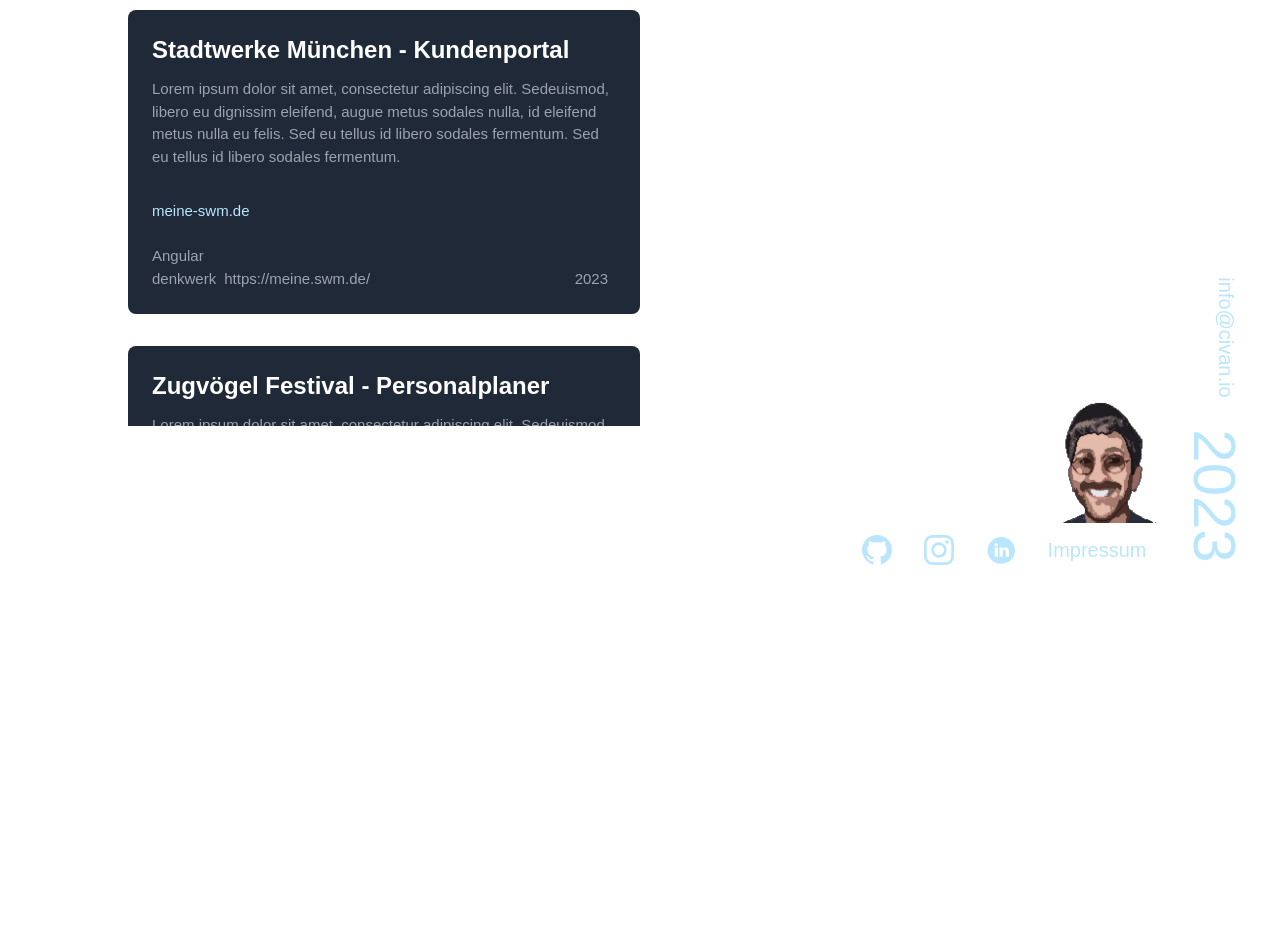
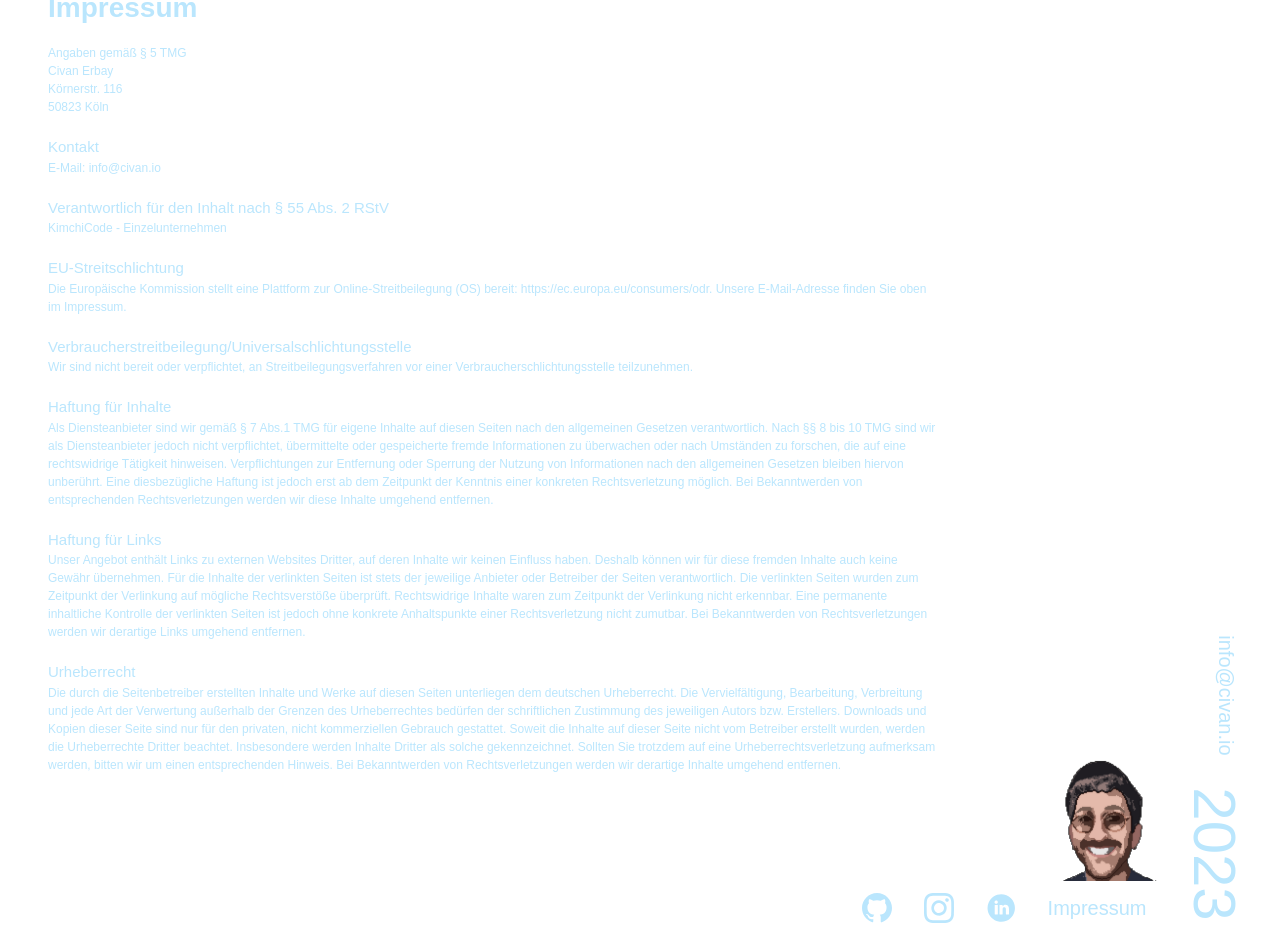
Before and after one commit to CivanErbay/newportfolio, a Vue app: page /impressum in a window 1280 px wide. Shown: the part 258-1197 px from the top of the page. Before the commit the page ends 839 px from the top, so only its background shows below. Built offline with nearby package versions, Linux system fonts and the light colour scheme; a web font is replaced by a local one.

Commit message:
Add routing and impressum

```diff
--- a/package.json
+++ b/package.json
@@ -11,7 +11,8 @@
     "type-check": "vue-tsc --noEmit -p tsconfig.vitest.json --composite false"
   },
   "dependencies": {
-    "vue": "^3.3.4"
+    "vue": "^3.3.4",
+    "vue-router": "^4.2.4"
   },
   "devDependencies": {
     "@tsconfig/node18": "^18.2.0",
@@ -24,6 +25,7 @@
     "jsdom": "^22.1.0",
     "npm-run-all": "^4.1.5",
     "postcss": "^8.4.27",
+    "sass": "^1.65.1",
     "tailwindcss": "^3.3.3",
     "typescript": "~5.1.6",
     "vite": "^4.4.6",
--- a/src/App.vue
+++ b/src/App.vue
@@ -2,25 +2,21 @@
 import Nav from "@/components/views/Nav.vue";
 import SelfDesc from "@/components/views/SelfDesc.vue";
 import ImpressumBox from "@/components/views/ImpressumBox.vue";
-import Projects from "@/components/views/Projects.vue";
-import TechStack from "@/components/views/TechStack.vue";
-import Contact from "@/components/views/Contact.vue";
+
 import { ref } from "vue";
-
-const currSelectedNav = ref("projects");
 </script>
 
 <template>
-  <div class="app max-w-screen-2xl m-auto font-code-latin text-sky-200 px-4 md:px-8 lg:px-12">
+  <div
+    class="app max-w-screen-2xl m-auto font-code-latin text-sky-200 px-4 md:px-8 lg:px-12"
+  >
     <header class="flex justify-between pt-9 md:items-center">
-      <Nav @nav-selected="(val) => (currSelectedNav = val)" />
+      <Nav />
       <SelfDesc />
     </header>
 
     <main>
-      <Projects v-if="currSelectedNav === 'projects'" />
-      <TechStack v-if="currSelectedNav === 'techstack'" />
-      <Contact v-if="currSelectedNav === 'contact'" />
+      <router-view></router-view>
     </main>
     <footer class="mt-auto"><ImpressumBox /></footer>
   </div>
--- /dev/null
+++ b/src/components/router/index.js
@@ -0,0 +1,29 @@
+import { createRouter, createWebHistory } from "vue-router";
+
+const router = createRouter({
+  history: createWebHistory(),
+  routes: [
+    {
+      path: "/",
+      component: () => import("../views/Projects.vue"),
+    },
+    {
+      path: "/projects",
+      component: () => import("../views/Projects.vue"),
+    },
+    {
+      path: "/techstack",
+      component: () => import("../views/TechStack.vue"),
+    },
+    {
+      path: "/contact",
+      component: () => import("../views/Contact.vue"),
+    },
+    {
+      path: "/impressum",
+      component: () => import("../views/Impressum.vue"),
+    },
+  ],
+});
+
+export default router;
--- a/src/components/views/Contact.vue
+++ b/src/components/views/Contact.vue
@@ -15,13 +15,27 @@
       <input type="text" name="subject" required />
       <label for="message">Ihre Nachricht</label>
       <textarea name="message" rows="4" cols="50" required />
-      <button type="submit">Absenden</button>
+      <!--  <button class="" type="submit">Absenden</button> -->
+      <button
+        type="submit"
+        class="relative inline-flex items-center justify-start inline-block px-5 py-3 overflow-hidden font-bold rounded-md group w-fit"
+      >
+        <span
+          class="w-32 h-32 rotate-45 translate-x-12 -translate-y-2 absolute left-0 top-0 bg-sky-200 opacity-[3%]"
+        ></span>
+        <span
+          class="absolute top-0 left-0 w-48 h-48 -mt-1 transition-all duration-500 ease-in-out rotate-45 -translate-x-56 -translate-y-24 bg-sky-200 opacity-100 group-hover:-translate-x-8"
+        ></span>
+        <span
+          class="relative w-full text-left text-sky-200 transition-colors duration-200 ease-in-out group-hover:text-gray-900"
+          >Absenden</span
+        >
+        <span
+          class="absolute inset-0 border-2 border-sky-200 rounded-md"
+        ></span>
+      </button>
       <input type="hidden" name="_captcha" value="false" />
-      <input
-        type="hidden"
-        name="_next"
-        value="https://civan.io/"
-      />
+      <input type="hidden" name="_next" value="https://civan.io/" />
     </form>
   </div>
 </template>
--- /dev/null
+++ b/src/components/views/Impressum.vue
@@ -0,0 +1,120 @@
+<script setup>
+import { onMounted } from "vue";
+import { useRouter } from "vue-router";
+const router = useRouter();
+
+onMounted(() => {
+  // window.scrollTo({ top: 0, behavior: "smooth" });
+});
+
+const toLanding = () => {
+  router.push("/");
+};
+</script>
+
+<template>
+  <div class="impressum">
+    <h4>Impressum</h4>
+    <p>Angaben gemäß § 5 TMG</p>
+    <p>Civan Erbay</p>
+    <p>Körnerstr. 116</p>
+    <p>50823 Köln</p>
+    <h2>Kontakt</h2>
+    <p>E-Mail: info@civan.io</p>
+    <h2>Verantwortlich für den Inhalt nach § 55 Abs. 2 RStV</h2>
+    <p>KimchiCode - Einzelunternehmen</p>
+    <h2>EU-Streitschlichtung</h2>
+    <p>
+      Die Europäische Kommission stellt eine Plattform zur
+      Online-Streitbeilegung (OS) bereit: https://ec.europa.eu/consumers/odr.
+      Unsere E-Mail-Adresse finden Sie oben im Impressum.
+    </p>
+    <h2>Verbraucher­streit­beilegung/Universal­schlichtungs­stelle</h2>
+    <p>
+      Wir sind nicht bereit oder verpflichtet, an Streitbeilegungsverfahren vor
+      einer Verbraucherschlichtungsstelle teilzunehmen.
+    </p>
+
+    <h2>Haftung für Inhalte</h2>
+    <p>
+      Als Diensteanbieter sind wir gemäß § 7 Abs.1 TMG für eigene Inhalte auf
+      diesen Seiten nach den allgemeinen Gesetzen verantwortlich. Nach §§ 8 bis
+      10 TMG sind wir als Diensteanbieter jedoch nicht verpflichtet,
+      übermittelte oder gespeicherte fremde Informationen zu überwachen oder
+      nach Umständen zu forschen, die auf eine rechtswidrige Tätigkeit
+      hinweisen. Verpflichtungen zur Entfernung oder Sperrung der Nutzung von
+      Informationen nach den allgemeinen Gesetzen bleiben hiervon unberührt.
+      Eine diesbezügliche Haftung ist jedoch erst ab dem Zeitpunkt der Kenntnis
+      einer konkreten Rechtsverletzung möglich. Bei Bekanntwerden von
+      entsprechenden Rechtsverletzungen werden wir diese Inhalte umgehend
+      entfernen.
+    </p>
+
+    <h2>Haftung für Links</h2>
+    <p>
+      Unser Angebot enthält Links zu externen Websites Dritter, auf deren
+      Inhalte wir keinen Einfluss haben. Deshalb können wir für diese fremden
+      Inhalte auch keine Gewähr übernehmen. Für die Inhalte der verlinkten
+      Seiten ist stets der jeweilige Anbieter oder Betreiber der Seiten
+      verantwortlich. Die verlinkten Seiten wurden zum Zeitpunkt der Verlinkung
+      auf mögliche Rechtsverstöße überprüft. Rechtswidrige Inhalte waren zum
+      Zeitpunkt der Verlinkung nicht erkennbar. Eine permanente inhaltliche
+      Kontrolle der verlinkten Seiten ist jedoch ohne konkrete Anhaltspunkte
+      einer Rechtsverletzung nicht zumutbar. Bei Bekanntwerden von
+      Rechtsverletzungen werden wir derartige Links umgehend entfernen.
+    </p>
+
+    <h2>Urheberrecht</h2>
+    <p>
+      Die durch die Seitenbetreiber erstellten Inhalte und Werke auf diesen
+      Seiten unterliegen dem deutschen Urheberrecht. Die Vervielfältigung,
+      Bearbeitung, Verbreitung und jede Art der Verwertung außerhalb der Grenzen
+      des Urheberrechtes bedürfen der schriftlichen Zustimmung des jeweiligen
+      Autors bzw. Erstellers. Downloads und Kopien dieser Seite sind nur für den
+      privaten, nicht kommerziellen Gebrauch gestattet. Soweit die Inhalte auf
+      dieser Seite nicht vom Betreiber erstellt wurden, werden die Urheberrechte
+      Dritter beachtet. Insbesondere werden Inhalte Dritter als solche
+      gekennzeichnet. Sollten Sie trotzdem auf eine Urheberrechtsverletzung
+      aufmerksam werden, bitten wir um einen entsprechenden Hinweis. Bei
+      Bekanntwerden von Rechtsverletzungen werden wir derartige Inhalte umgehend
+      entfernen.
+    </p>
+  </div>
+</template>
+
+<style lang="scss">
+.impressum {
+  display: flex;
+  flex-direction: column;
+  margin: 50px 0 10px;
+  width: 75%;
+  overflow: scroll;
+
+  h4 {
+    font-size: 20px;
+    font-weight: bold;
+    margin: 15px 0;
+
+    &:first-child {
+      font-size: 28px;
+    }
+  }
+
+  h2 {
+    margin-top: 20px;
+  }
+
+  p {
+    font-size: 12px;
+  }
+
+  &-back {
+    border: 2px solid white;
+    padding: 5px 15px;
+    border-radius: 4px;
+    cursor: pointer;
+    width: fit-content;
+    margin-top: 50px;
+  }
+}
+</style>
--- a/src/components/views/ImpressumBox.vue
+++ b/src/components/views/ImpressumBox.vue
@@ -9,11 +9,13 @@
         class="-mr-4"
       />
 
-      <div class="flex items-center text-xl pb-2 pt-2 md:pb-4 md:pt-3 gap-5 md:gap-8">
+      <div
+        class="flex items-center text-xl pb-2 pt-2 md:pb-4 md:pt-3 gap-5 md:gap-8"
+      >
         <img alt="Github" src="@/assets/github.svg" width="30" height="30" />
         <img alt="linkedIn" src="@/assets/insta.svg" width="30" height="30" />
         <img alt="Insta" src="@/assets/linked.svg" width="30" height="30" />
-        <a href="">Impressum</a>
+        <a class="cursor-pointer" @click="toImpressum()">Impressum</a>
       </div>
     </div>
     <div class="flex-col md:-mr-12">
@@ -25,6 +27,13 @@
   </div>
 </template>
 
-<script setup></script>
+<script setup>
+import { useRouter } from "vue-router";
+const router = useRouter();
+
+const toImpressum = () => {
+  router.push("/impressum");
+};
+</script>
 
 <style lang="scss" scoped></style>
--- a/src/components/views/Nav.vue
+++ b/src/components/views/Nav.vue
@@ -1,8 +1,9 @@
 <script setup lang="ts">
 import { ref } from "vue";
+import { useRouter } from "vue-router";
+const router = useRouter();
+
 import NavElement from "@/components/reusable/NavElement.vue";
-
-const emits = defineEmits(["nav-selected"]);
 
 const currNav = ref("projects");
 </script>
@@ -13,7 +14,7 @@
       @click="
         () => {
           currNav = 'projects';
-          emits('nav-selected', currNav);
+          router.push('/projects');
         }
       "
       :styles="'md:ml-2'"
@@ -25,7 +26,7 @@
       @click="
         () => {
           currNav = 'techstack';
-          emits('nav-selected', currNav);
+          router.push('/techstack');
         }
       "
       :styles="'ml-[23%]'"
@@ -37,7 +38,7 @@
       @click="
         () => {
           currNav = 'contact';
-          emits('nav-selected', currNav);
+          router.push('/contact');
         }
       "
       :styles="'ml-[51%]'"
--- a/src/main.ts
+++ b/src/main.ts
@@ -1,6 +1,7 @@
 import "./assets/main.css";
-
+import router from "./components/router";
 import { createApp } from "vue";
 import App from "./App.vue";
 
-createApp(App).mount("#app");
+
+createApp(App).use(router).mount("#app");
```
Also changed, not shown: 1 other file (tests, documents, lock files or other folders).
